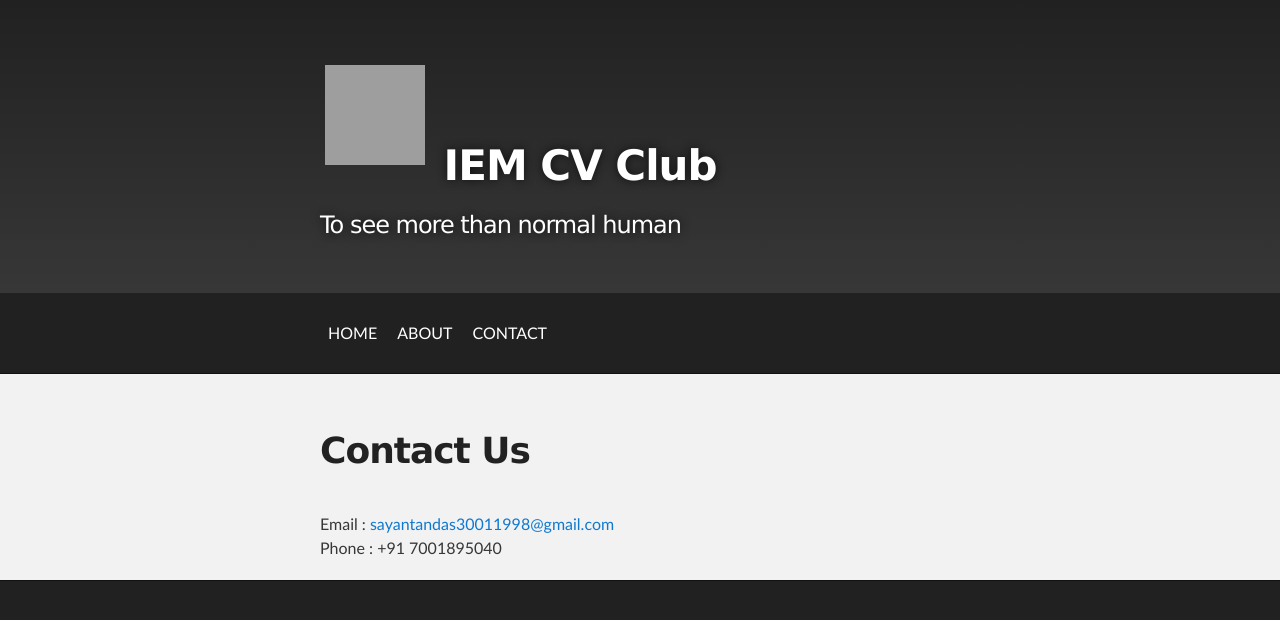
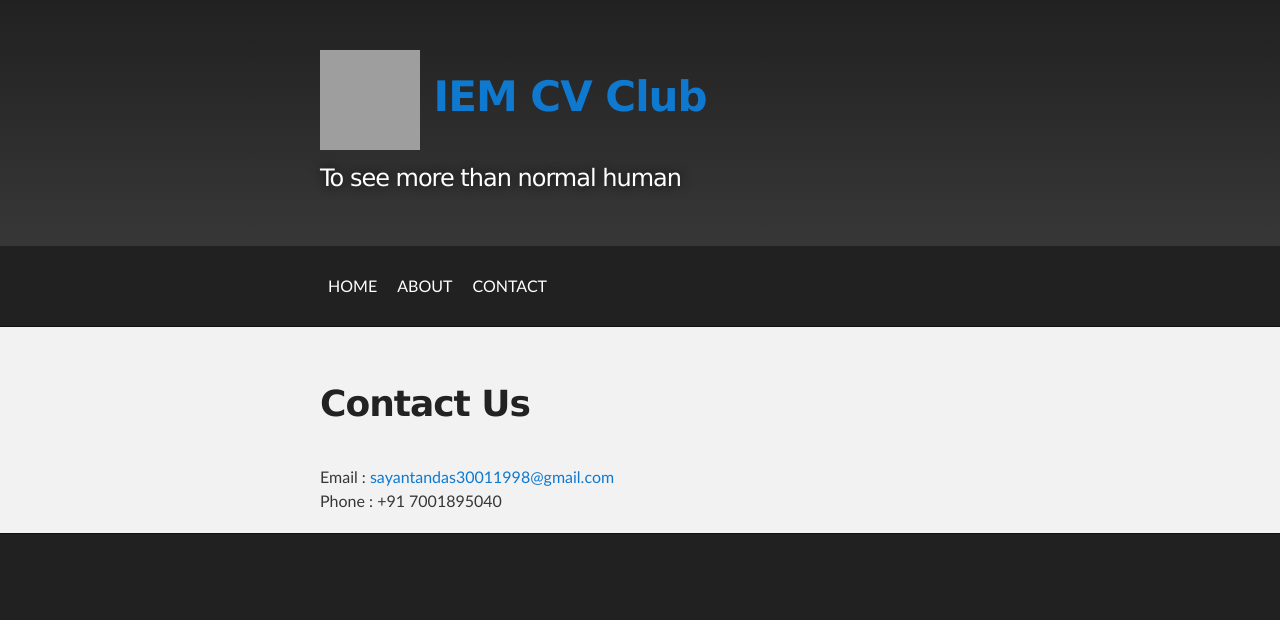
Before and after one commit to IEM-Computer-Vision/IEM-Computer-Vision.github.io, a Jekyll site: the page built from pages/contact.html, in a window 1280 px wide. Shown: the top 620 px of the page. Built offline with Jekyll 4.4.1, drawn with Linux system fonts in a browser that asks for light colours; grey boxes are pictures that could not be loaded.

Commit message:
add logo

```diff
--- a/_includes/header.html
+++ b/_includes/header.html
@@ -2,12 +2,14 @@
 <div id="header_wrap" class="outer">
   <header class="inner">
     <h1 id="project_title">
+      <a href="">
         <img
           class="brand-logo"
           src="https://avatars0.githubusercontent.com/u/57906331"
           alt=""
         />
         {{ site.title | default: site.github.repository_name }}
+      </a>
     </h1>
     <h2 id="project_tagline">
       {{ site.description | default: site.github.project_tagline }}
--- a/assets/css/style.css
+++ b/assets/css/style.css
@@ -659,6 +659,9 @@ Full-Width Styles
   border: none;
   -webkit-box-shadow: none;
           box-shadow: none;
+  padding: 0;
+  margin: 0;
+  vertical-align: middle;
 }
 
 #navbar_wrap nav ul {
--- a/assets/css/style.scss
+++ b/assets/css/style.scss
@@ -600,6 +600,9 @@ Full-Width Styles
     width: 100px;
     border: none;
     box-shadow: none;
+    padding: 0;
+    margin: 0;
+    vertical-align: middle;
   }
 }
 
```
Also changed, not shown: 1 other file. Lines whose indentation alone changed are shown as unchanged.
